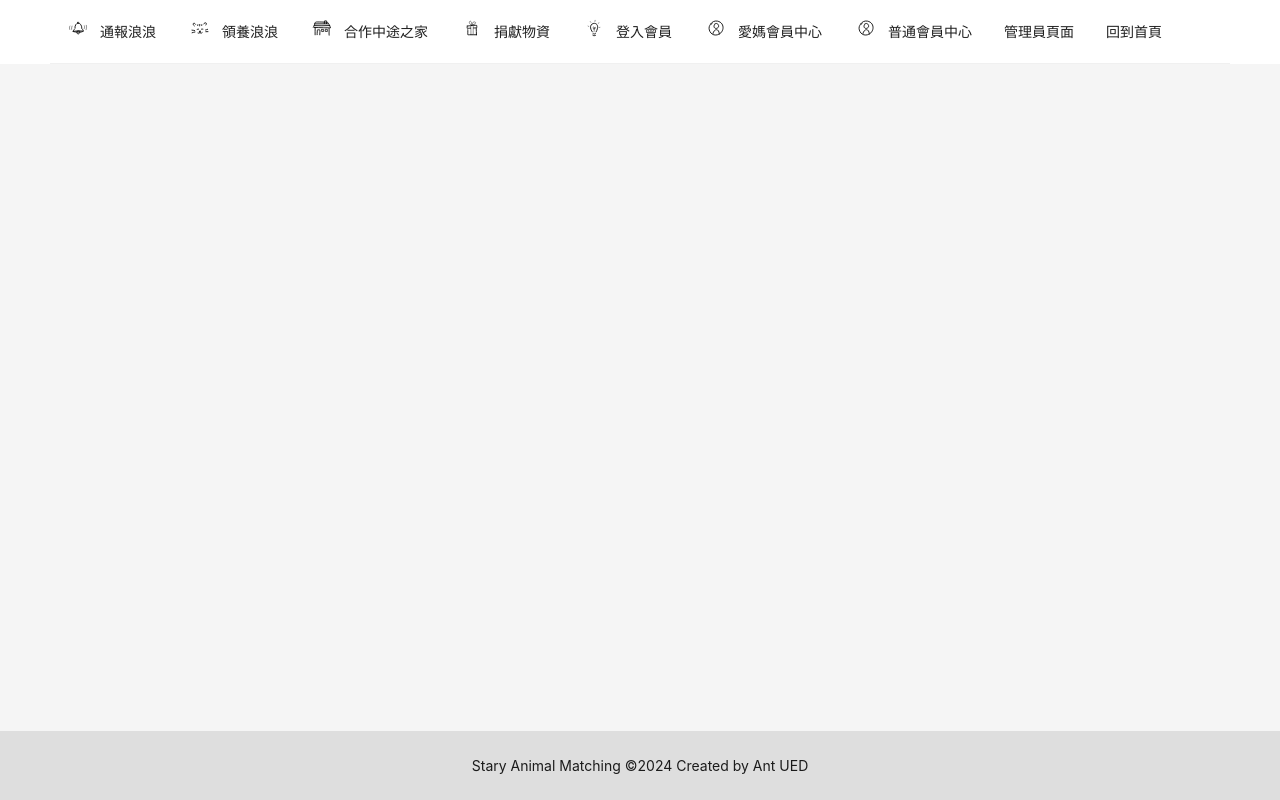
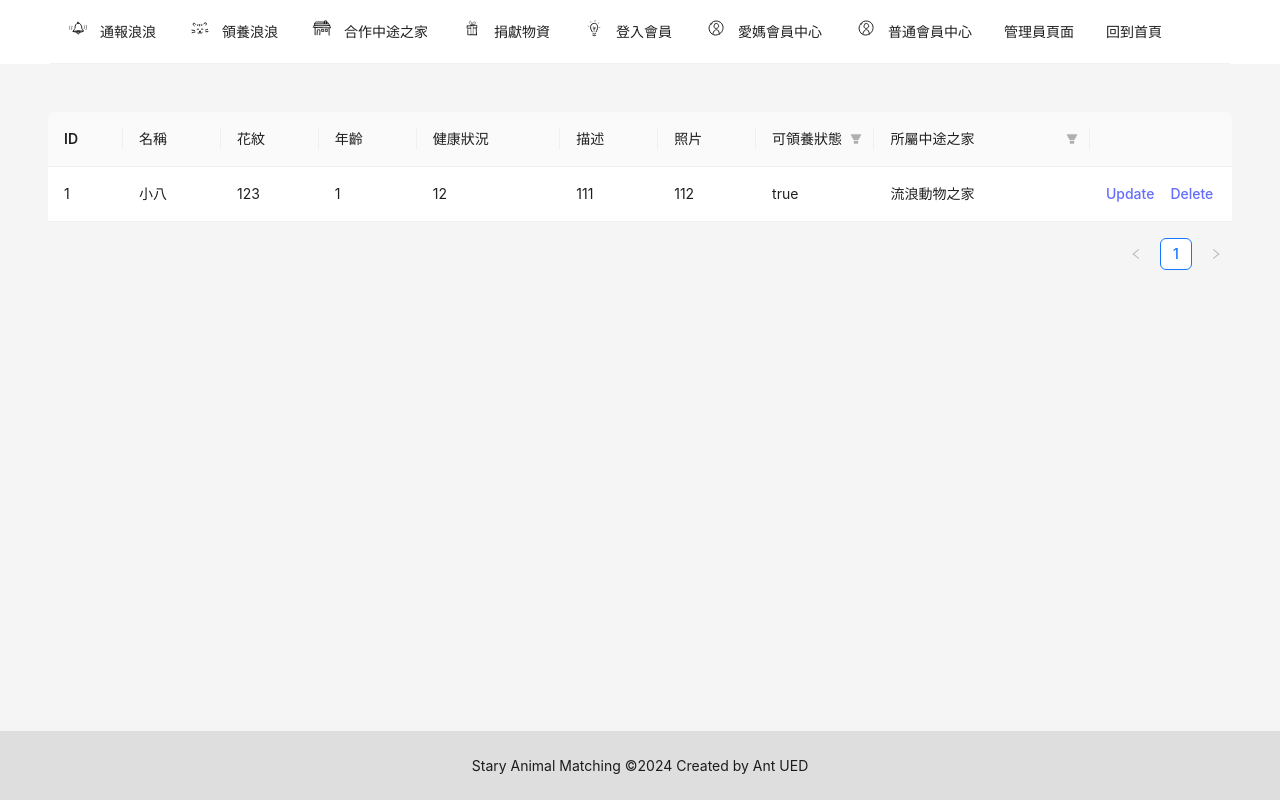
Before and after one commit to amy199988/react-StrayAnimalMatching, a React (Vite) app: page /manager/all_cat in a window 1280 px wide. Built offline with nearby package versions, Linux system fonts and the light colour scheme.

Commit message:
20241202
lovemom&manager

```diff
--- a/src/App.jsx
+++ b/src/App.jsx
@@ -2,7 +2,7 @@ import React from "react";
 import { Layout } from "antd";
 import MyMenu from "./components/MyMenu";
 import Adoption from "./AdoptionCat/Adoption.jsx";
-import Home from "./Home.jsx"
+import Home from "./Home.jsx";
 import Lovehome from "./Lovehome/Lovehome.jsx";
 import Lovemom from "./Lovemom/Lovemom.jsx";
 import Catlist from "./Lovemom/Cat_list.jsx";
@@ -12,12 +12,13 @@ import SignUp from "./User/Sign_up.jsx";
 import Donation from "./Donation/Donation.jsx";
 import User from "./User/User.jsx";
 import Manager from "./Manager/Manager.jsx";
+import AllCatlist from "./Manager/AllCatlist.jsx";
+import LRequestList from "./Lovemom/LRequest_list.jsx";
 import { BrowserRouter as Router, Route, Routes } from "react-router-dom";
 
 const { Header, Content, Footer } = Layout;
 
 const App = () => {
-
   return (
     <Router>
       <Layout
@@ -52,14 +53,15 @@ const App = () => {
             <Route path="/lovehome" element={<Lovehome />} />
             <Route path="/lovemom" element={<Lovemom />} />
             <Route path="/lovemom/cat_list" element={<Catlist />} />
+            <Route path="/lovemom/request_list" element={<LRequestList />} />
             <Route path="/user" element={<User />} />
             <Route path="/manager" element={<Manager />} />
+            <Route path="/manager/all_cat" element={<AllCatlist />} />
             <Route path="/login" element={<Login />} />
             <Route path="/sign_up" element={<SignUp />} />
             <Route path="/donation" element={<Donation />} />
           </Routes>
         </Content>
-
         <Footer
           style={{
             textAlign: "center",
--- a/src/Lovemom/LRequest_list.jsx
+++ b/src/Lovemom/LRequest_list.jsx
@@ -0,0 +1,111 @@
+import React, { useEffect } from "react";
+import { EditableProTable } from "@ant-design/pro-components";
+import { Space } from "antd";
+import { useState } from "react";
+
+const LRequestList = () => {
+  const [dataSource, setDataSource] = useState([]);
+  const [editableKeys, setEditableRowKeys] = useState([]);
+
+  useEffect(() => {
+    const initialData = [
+      {
+        request_number: "1",
+        applicant_id: "1",
+        adoptedcat_id: "小八",
+        request_date: "123",
+        request_status: "open",
+      },
+    ];
+    setDataSource(initialData);
+  }, []);
+
+  const columns = [
+    {
+      title: "領養表單編號",
+      dataIndex: "request_number",
+      readonly: true,
+    },
+    {
+      title: "申請領養者編號",
+      dataIndex: "applicant_id",
+      readonly: true,
+    },
+    {
+      title: "被領養貓咪編號",
+      dataIndex: "adoptedcat_id",
+      readonly: true,
+    },
+    {
+      title: "申請日期",
+      dataIndex: "request_date",
+      valueType: "date",
+      readonly: true,
+    },
+    {
+      title: "申請狀況",
+      dataIndex: "request_status",
+      valueType: "select",
+      valueEnum: {
+        all: { text: "全部", status: "Default" },
+        open: {
+          text: "未解决",
+          status: "Error",
+        },
+        closed: {
+          text: "已解决",
+          status: "Success",
+        },
+      },
+    },
+  ];
+
+  const data = [
+    {
+      request_number: "1",
+      applicant_id: "1",
+      adoptedcat_id: "小八",
+      request_date: "123",
+      request_status: "closed",
+    },
+  ];
+
+  const handleChange = (newData) => {
+    console.log("資料已變更:", newData);
+    setDataSource(newData);
+  };
+
+  return (
+    <Space
+      direction="vertical"
+      size="middle"
+      style={{
+        display: "flex",
+      }}
+    >
+      <EditableProTable
+        headerTitle="可编辑表格"
+        columns={columns}
+        rowKey="request_number"
+        scroll={{
+          x: 960,
+        }}
+        value={dataSource}
+        onChange={handleChange}
+        recordCreatorProps={false}
+        editable={{
+          type: "multiple",
+          editableKeys,
+          actionRender: (row, config, defaultDoms) => {
+            return [defaultDoms.delete];
+          },
+          onValuesChange: (record, recordList) => {
+            setDataSource(recordList);
+          },
+          onChange: setEditableRowKeys,
+        }}
+      />
+    </Space>
+  );
+};
+export default LRequestList;
--- a/src/Lovemom/Lovemom.jsx
+++ b/src/Lovemom/Lovemom.jsx
@@ -8,6 +8,8 @@ const Lovemom = () => {
   const handleNavigation = (key) => {
     if (key === "catlist") {
       navigate("/lovemom/cat_list");
+    } else if (key === "requestlist") {
+      navigate("/lovemom/request_list");
     }
   };
 
@@ -15,10 +17,10 @@ const Lovemom = () => {
     <Space wrap>
       <Button>修改會員資料</Button>
       <Button>修改密碼</Button>
-      <Button onClick={() => handleNavigation("catlist")}>
-        貓咪清單管理
+      <Button onClick={() => handleNavigation("catlist")}>貓咪清單管理</Button>
+      <Button onClick={() => handleNavigation("requestlist")}>
+        申請領養清單管理
       </Button>
-      <Button>申請領養清單管理</Button>
       <Button>通報救援清單管理</Button>
     </Space>
   );
--- a/src/Manager/AllCatlist.jsx
+++ b/src/Manager/AllCatlist.jsx
@@ -0,0 +1,204 @@
+import React from "react";
+import {
+  DrawerForm,
+  ProForm,
+  ProFormRadio,
+  ProFormText,
+  ProFormTextArea,
+  ProFormUploadButton,
+} from "@ant-design/pro-components";
+import { Table, Space, message } from "antd";
+import { useState } from "react";
+
+const AllCatlist = () => {
+  const [drawerVisit, setDrawerVisit] = useState(false);
+
+  const handleNavigation = (key) => {
+    if (key === "catupdate") {
+      setDrawerVisit(true);
+    } else if (key === "catadd") {
+      setModalVisit(true);
+    }
+  };
+
+  const columns = [
+    {
+      title: "ID",
+      dataIndex: "catid",
+    },
+    {
+      title: "名稱",
+      dataIndex: "catname",
+    },
+    {
+      title: "花紋",
+      dataIndex: "breed",
+    },
+    {
+      title: "年齡",
+      dataIndex: "age",
+    },
+    {
+      title: "健康狀況",
+      dataIndex: "healthstatus",
+    },
+    {
+      title: "描述",
+      dataIndex: "description",
+    },
+    {
+      title: "照片",
+      dataIndex: "catphotoUrl",
+    },
+    {
+      title: "可領養狀態",
+      dataIndex: "isApply",
+      filters: [
+        {
+          text: "true",
+          value: "true",
+        },
+        {
+          text: "false",
+          value: "false",
+        },
+      ],
+      onFilter: (value, record) => record.isApply.startsWith(value),
+      width: "10%",
+    },
+    {
+      title: "所屬中途之家",
+      dataIndex: "lovehome_id",
+      filters: [
+        {
+          text: "流浪動物之家",
+          value: "流浪動物之家",
+        },
+        {
+          text: "浪浪友愛",
+          value: "浪浪友愛",
+        },
+      ],
+      onFilter: (value, record) => record.lovehome_id.startsWith(value),
+    },
+    {
+      title: "",
+      dataIndex: "action",
+      width: "12%",
+      render: () => (
+        <Space size="middle">
+          <a onClick={() => handleNavigation("catupdate")}>Update</a>
+          <a>Delete</a>
+        </Space>
+      ),
+    },
+  ];
+
+  const data = [
+    {
+      key: "1",
+      catid: "1",
+      catname: "小八",
+      breed: "123",
+      age: "1",
+      healthstatus: "12",
+      description: "111",
+      catphotoUrl: "112",
+      isApply: "true",
+      lovehome_id: "流浪動物之家"
+    },
+  ];
+
+  return (
+    <Space
+      direction="vertical"
+      size="middle"
+      style={{
+        display: "flex",
+      }}
+    >
+      <DrawerForm
+        title="領養貓咪 修改"
+        open={drawerVisit}
+        width="500px"
+        submitter={{
+          searchConfig: {
+            submitText: "修改",
+            resetText: "取消",
+          },
+        }}
+        onFinish={async () => {
+          message.success("修改成功");
+          return true;
+        }}
+        onOpenChange={setDrawerVisit}
+      >
+        <ProForm.Group>
+          <ProFormText
+            rules={[
+              {
+                required: true,
+              },
+            ]}
+            name="catName"
+            label="貓咪名稱"
+            placeholder="請輸入名稱"
+          />
+          <ProFormText
+            rules={[
+              {
+                required: true,
+              },
+            ]}
+            name="breed"
+            label="貓咪花紋"
+            placeholder="請輸入花紋"
+          />
+        </ProForm.Group>
+        <ProForm.Group>
+          <ProFormText
+            rules={[
+              {
+                required: true,
+              },
+            ]}
+            name="age"
+            label="貓咪年齡"
+            placeholder="請輸入年齡"
+          />
+          <ProFormText
+            rules={[
+              {
+                required: true,
+              },
+            ]}
+            name="healthStatus"
+            label="健康狀況"
+            placeholder="請輸入狀況"
+          />
+        </ProForm.Group>
+        <ProFormTextArea
+          colProps={{ span: 24 }}
+          name="description"
+          label="詳細描述"
+          placeholder="請輸入..."
+        />
+        <ProForm.Group>
+          <ProFormRadio.Group
+            label="目前狀態"
+            name="isApply"
+            initialValue="可申請領養"
+            options={["可申請領養", "不可申請領養"]}
+          />
+        </ProForm.Group>
+        <ProFormUploadButton
+          label="貓咪照片上傳"
+          name="catPhoto"
+          title="上傳照片"
+        />
+      </DrawerForm>
+      <Table columns={columns} dataSource={data} />
+    </Space>
+  );
+};
+export default AllCatlist;
```
Also changed, not shown: src/Manager/Manager.jsx (+10 -9 lines).
